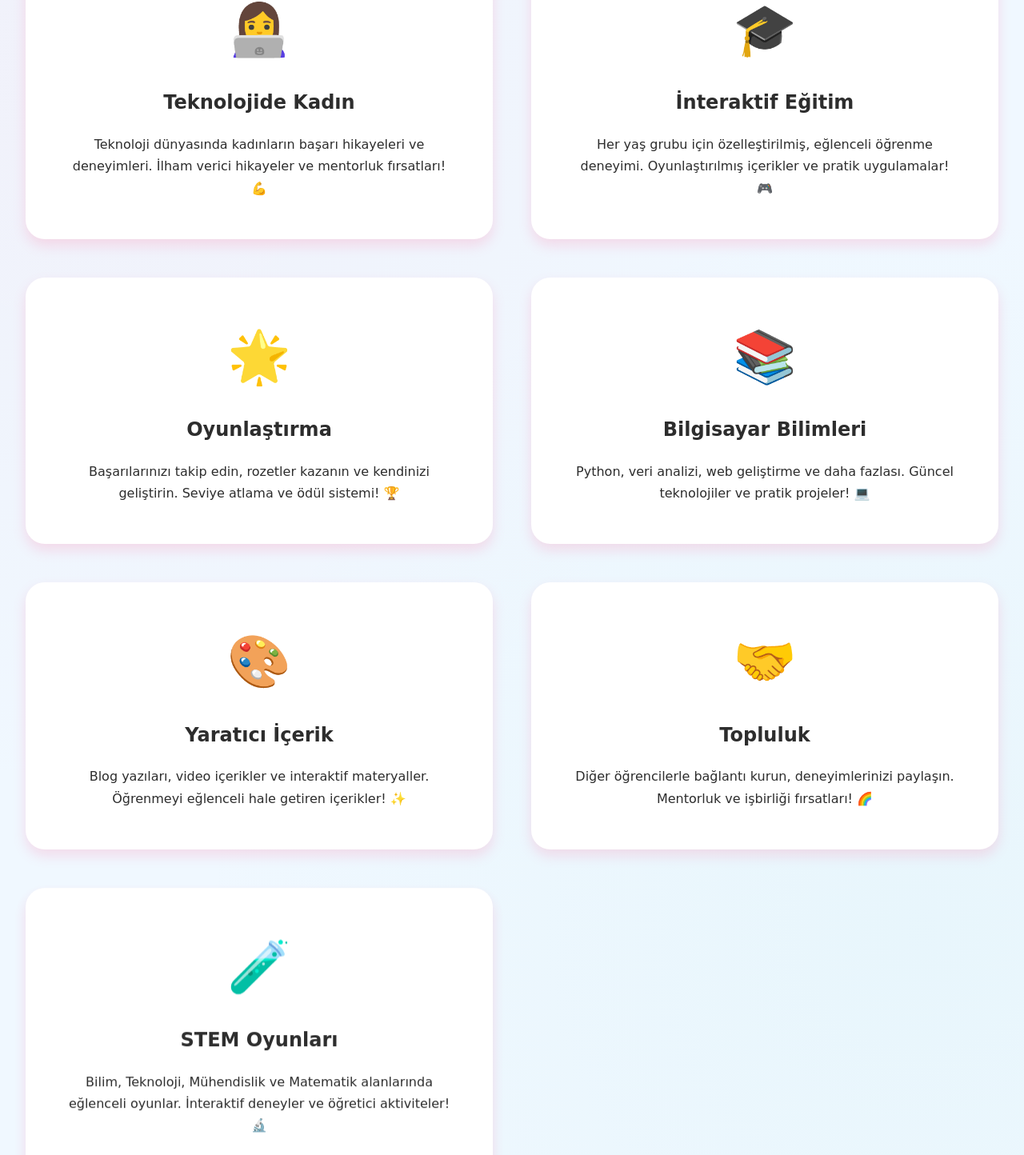
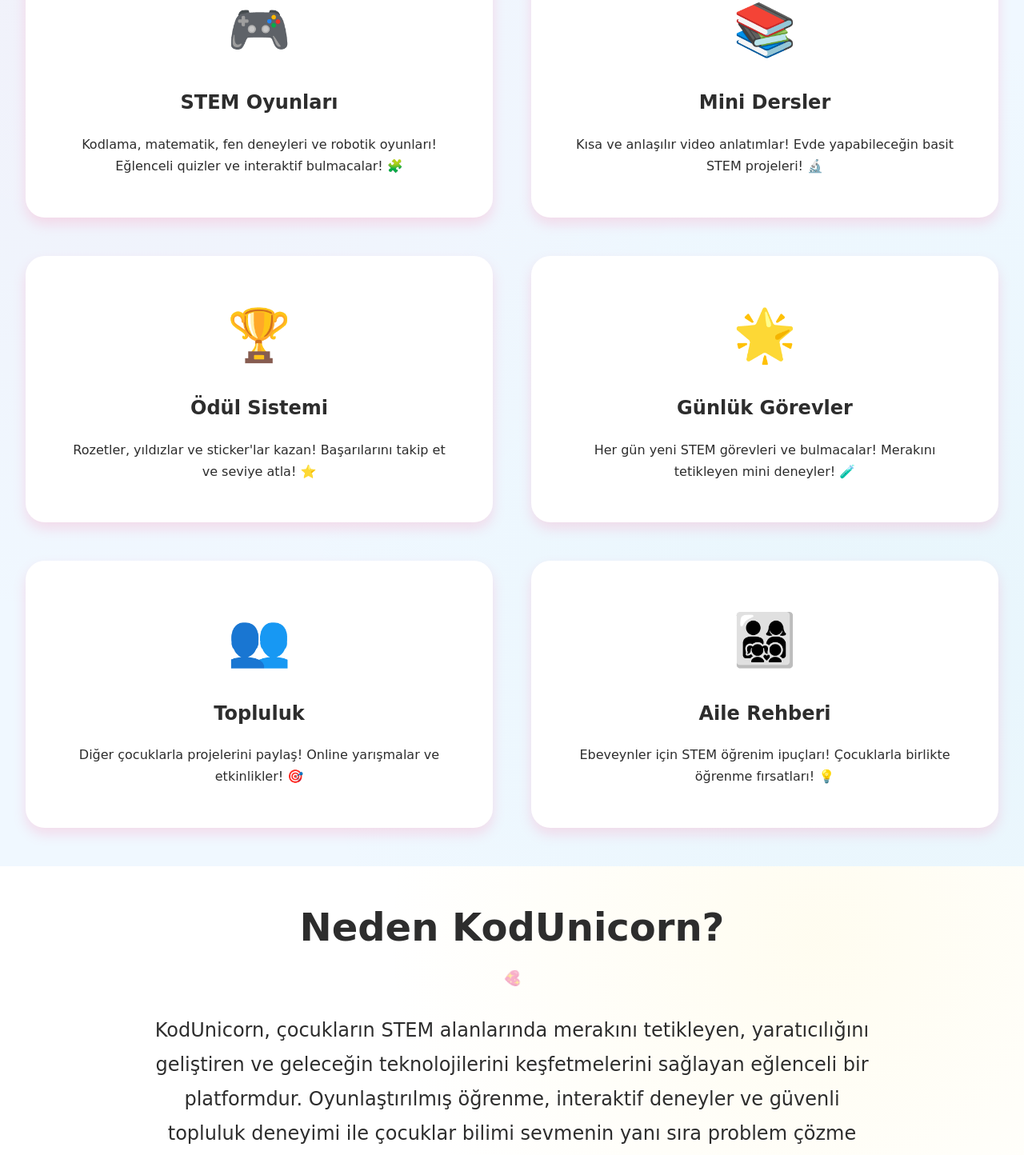
Before and after one commit to sahika-aleyna-yener/kodunicorn, a React (Vite) app in the folder kodunicorn-web/: page / in a window 1280 px wide. Shown: the part 990-2434 px from the top of the page at 80% size. Built offline with nearby package versions, Linux system fonts and the light colour scheme.

Commit message:
Chat önerilerine göre ana sayfa tamamen yenilendi - STEM odaklı çocuk platformu

```diff
--- a/kodunicorn-web/src/pages/Home.tsx
+++ b/kodunicorn-web/src/pages/Home.tsx
@@ -541,6 +541,10 @@ export const Home: React.FC = () => {
           >
             Çocuklar için eğlenceli teknoloji, bilim ve eğitim platformu!
             🚀 Oyunlarla öğren, yaratıcılığını keşfet, geleceği şekillendir!
+            <br />
+            <span style={{ fontSize: '0.9em', opacity: 0.8 }}>
+              🎮 STEM Oyunları • 📚 Mini Dersler • 🏆 Ödül Sistemi • 🌟 Günlük Görevler
+            </span>
           </HeroDescription>
 
           <ButtonGroup>
@@ -584,77 +588,62 @@ export const Home: React.FC = () => {
         <SectionTitle>Neler Sunuyoruz?</SectionTitle>
         <FeaturesGrid>
           <FeatureCard
-            to="/women-in-tech"
+            to="/stem-games"
             whileHover={{ y: -10 }}
             initial={{ opacity: 0, y: 30 }}
             animate={{ opacity: 1, y: 0 }}
             transition={{ duration: 0.8, delay: 0.2 }}
           >
-            <FeatureIcon>👩‍💻</FeatureIcon>
-            <FeatureTitle>Teknolojide Kadın</FeatureTitle>
+            <FeatureIcon>🎮</FeatureIcon>
+            <FeatureTitle>STEM Oyunları</FeatureTitle>
             <FeatureDescription>
-              Teknoloji dünyasında kadınların başarı hikayeleri ve deneyimleri.
-              İlham verici hikayeler ve mentorluk fırsatları! 💪
+              Kodlama, matematik, fen deneyleri ve robotik oyunları!
+              Eğlenceli quizler ve interaktif bulmacalar! 🧩
             </FeatureDescription>
           </FeatureCard>
 
           <FeatureCard
-            to="/interactive-education"
+            to="/education"
             whileHover={{ y: -10 }}
             initial={{ opacity: 0, y: 30 }}
             animate={{ opacity: 1, y: 0 }}
             transition={{ duration: 0.8, delay: 0.4 }}
           >
-            <FeatureIcon>🎓</FeatureIcon>
-            <FeatureTitle>İnteraktif Eğitim</FeatureTitle>
+            <FeatureIcon>📚</FeatureIcon>
+            <FeatureTitle>Mini Dersler</FeatureTitle>
             <FeatureDescription>
-              Her yaş grubu için özelleştirilmiş, eğlenceli öğrenme deneyimi.
-              Oyunlaştırılmış içerikler ve pratik uygulamalar! 🎮
+              Kısa ve anlaşılır video anlatımlar!
+              Evde yapabileceğin basit STEM projeleri! 🔬
             </FeatureDescription>
           </FeatureCard>
 
           <FeatureCard
-            to="/gamification"
+            to="/achievements"
             whileHover={{ y: -10 }}
             initial={{ opacity: 0, y: 30 }}
             animate={{ opacity: 1, y: 0 }}
             transition={{ duration: 0.8, delay: 0.6 }}
           >
-            <FeatureIcon>🌟</FeatureIcon>
-            <FeatureTitle>Oyunlaştırma</FeatureTitle>
+            <FeatureIcon>🏆</FeatureIcon>
+            <FeatureTitle>Ödül Sistemi</FeatureTitle>
             <FeatureDescription>
-              Başarılarınızı takip edin, rozetler kazanın ve kendinizi geliştirin.
-              Seviye atlama ve ödül sistemi! 🏆
+              Rozetler, yıldızlar ve sticker'lar kazan!
+              Başarılarını takip et ve seviye atla! ⭐
             </FeatureDescription>
           </FeatureCard>
 
           <FeatureCard
-            to="/computer-science"
+            to="/daily-challenge"
             whileHover={{ y: -10 }}
             initial={{ opacity: 0, y: 30 }}
             animate={{ opacity: 1, y: 0 }}
             transition={{ duration: 0.8, delay: 0.8 }}
           >
-            <FeatureIcon>📚</FeatureIcon>
-            <FeatureTitle>Bilgisayar Bilimleri</FeatureTitle>
+            <FeatureIcon>🌟</FeatureIcon>
+            <FeatureTitle>Günlük Görevler</FeatureTitle>
             <FeatureDescription>
-              Python, veri analizi, web geliştirme ve daha fazlası.
-              Güncel teknolojiler ve pratik projeler! 💻
-            </FeatureDescription>
-          </FeatureCard>
-
-          <FeatureCard
-            to="/creative-content"
-            whileHover={{ y: -10 }}
-            initial={{ opacity: 0, y: 30 }}
-            animate={{ opacity: 1, y: 0 }}
-            transition={{ duration: 0.8, delay: 1.0 }}
-          >
-            <FeatureIcon>🎨</FeatureIcon>
-            <FeatureTitle>Yaratıcı İçerik</FeatureTitle>
-            <FeatureDescription>
-              Blog yazıları, video içerikler ve interaktif materyaller.
-              Öğrenmeyi eğlenceli hale getiren içerikler! ✨
+              Her gün yeni STEM görevleri ve bulmacalar!
+              Merakını tetikleyen mini deneyler! 🧪
             </FeatureDescription>
           </FeatureCard>
 
@@ -663,28 +652,28 @@ export const Home: React.FC = () => {
             whileHover={{ y: -10 }}
             initial={{ opacity: 0, y: 30 }}
             animate={{ opacity: 1, y: 0 }}
-            transition={{ duration: 0.8, delay: 1.2 }}
+            transition={{ duration: 0.8, delay: 1.0 }}
           >
-            <FeatureIcon>🤝</FeatureIcon>
+            <FeatureIcon>👥</FeatureIcon>
             <FeatureTitle>Topluluk</FeatureTitle>
             <FeatureDescription>
-              Diğer öğrencilerle bağlantı kurun, deneyimlerinizi paylaşın.
-              Mentorluk ve işbirliği fırsatları! 🌈
+              Diğer çocuklarla projelerini paylaş!
+              Online yarışmalar ve etkinlikler! 🎯
             </FeatureDescription>
           </FeatureCard>
 
           <FeatureCard
-            to="/stem-games"
+            to="/family-guide"
             whileHover={{ y: -10 }}
             initial={{ opacity: 0, y: 30 }}
             animate={{ opacity: 1, y: 0 }}
-            transition={{ duration: 0.8, delay: 1.4 }}
+            transition={{ duration: 0.8, delay: 1.2 }}
           >
-            <FeatureIcon>🧪</FeatureIcon>
-            <FeatureTitle>STEM Oyunları</FeatureTitle>
+            <FeatureIcon>👨‍👩‍👧‍👦</FeatureIcon>
+            <FeatureTitle>Aile Rehberi</FeatureTitle>
             <FeatureDescription>
-              Bilim, Teknoloji, Mühendislik ve Matematik alanlarında eğlenceli oyunlar.
-              İnteraktif deneyler ve öğretici aktiviteler! 🔬
+              Ebeveynler için STEM öğrenim ipuçları!
+              Çocuklarla birlikte öğrenme fırsatları! 💡
             </FeatureDescription>
           </FeatureCard>
         </FeaturesGrid>
@@ -692,12 +681,16 @@ export const Home: React.FC = () => {
 
       <AboutSection>
         <AboutContent>
-          <AboutTitle>Hakkımızda</AboutTitle>
+          <AboutTitle>
+            Neden KodUnicorn?
+          </AboutTitle>
           <AboutDescription>
-            KodUnicorn, teknoloji ve eğitimi herkes için erişilebilir kılmayı amaçlayan
-            eğlenceli bir platformdur! 🦄 Bilgisayar bilimleri öğrencisi olarak, kendi deneyimlerimi
-            paylaşarak diğer öğrencilere ilham vermek ve onlara rehberlik etmek istiyorum.
-            Birlikte öğrenelim, birlikte büyüyelim! 💖
+            KodUnicorn, çocukların STEM alanlarında merakını tetikleyen,
+            yaratıcılığını geliştiren ve geleceğin teknolojilerini keşfetmelerini
+            sağlayan eğlenceli bir platformdur. Oyunlaştırılmış öğrenme,
+            interaktif deneyler ve güvenli topluluk deneyimi ile çocuklar
+            bilimi sevmenin yanı sıra problem çözme becerilerini de geliştirirler.
+            🚀✨
           </AboutDescription>
         </AboutContent>
       </AboutSection>
```
